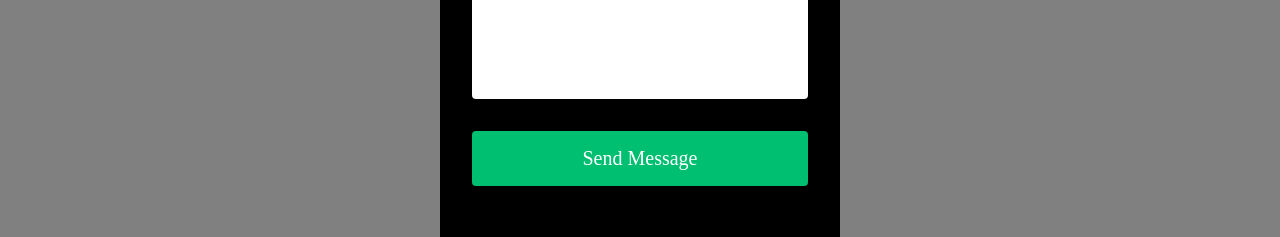
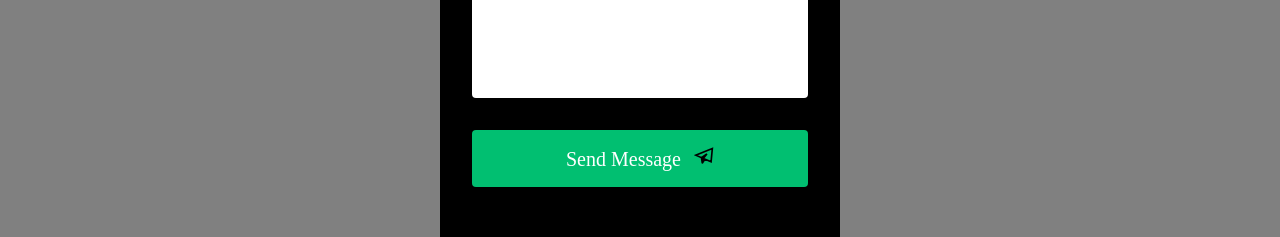
Before and after one commit to DevVlady/DevVlady_Portfolio, a React (Create React App) app: page / in a window 1280 px wide. Shown: the part 4595-4832 px from the top of the page. Built offline with nearby package versions, Linux system fonts and the light colour scheme; a web font is replaced by a local one.

Commit message:
Added the sendicon to the send message button on the contact page.

```diff
--- a/src/components/Contact/Contact.jsx
+++ b/src/components/Contact/Contact.jsx
@@ -1,5 +1,5 @@
 import React from 'react';
-import { ContactContainer, FormWrap, FormContent, Form, FormH1, FormLabel, FormInput, FormInputMsg, FormButton } from './ContactElements';
+import { ContactContainer, FormWrap, FormContent, Form, FormH1, FormLabel, FormInput, FormInputMsg, FormButton, SendIcon } from './ContactElements';
 
 const Contact = () => {
     return (
@@ -15,7 +15,8 @@ const Contact = () => {
                             <FormInput type='email' required />
                             <FormLabel htmlFor='for'>Message</FormLabel>
                             <FormInputMsg type='text' required />
-                            <FormButton type='submit'>Send Message</FormButton>
+                            <FormButton type='submit'>Send Message <SendIcon/>
+                            </FormButton>
                         </Form>
                     </FormContent>
                 </FormWrap>
--- a/src/components/Contact/ContactElements.js
+++ b/src/components/Contact/ContactElements.js
@@ -1,4 +1,5 @@
 import styled from 'styled-components';
+import { GrSend } from 'react-icons/gr';
 // import { Link } from 'react-router-dom';
 
 export const ContactContainer = styled.div `
@@ -102,3 +103,8 @@ export const FormButton = styled.button `
         color: black;
     };
 `;
+
+export const SendIcon = styled(GrSend) `
+    margin-left: 8px;
+    font-size: 20px;
+`;
```
